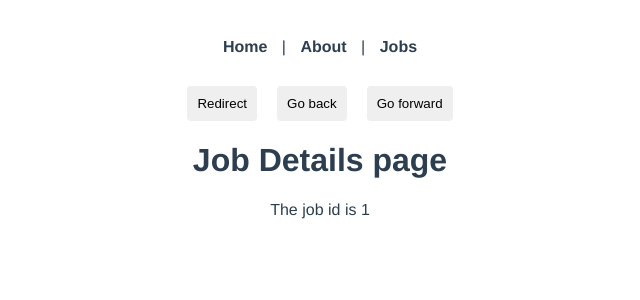
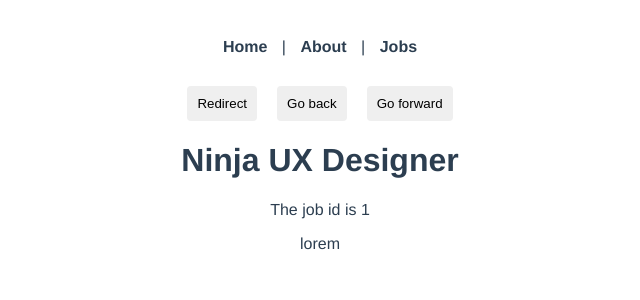
Before and after one commit to ThomasLX869/vue_basics, a Vue app in the folder ninja-jobs/: page /jobs/1 in a window 1280 px wide. Shown: the top 300 px of the page, without its empty margins (320-960 px from the left). Built offline with nearby package versions, Linux system fonts and the light colour scheme; data requests are answered from the project's data file.

Commit message:
fetching data

```diff
--- /dev/null
+++ b/ninja-jobs/data/db.json
@@ -0,0 +1,7 @@
+{
+    "jobs": [
+        { "title": "Ninja UX Designer", "id": 1, "details": "lorem" },
+        { "title": "Ninja Web Developer", "id": 2, "details": "lorem" },
+        { "title": "Ninja Vue Developer", "id": 3, "details": "lorem" }
+    ]
+}
--- a/ninja-jobs/package.json
+++ b/ninja-jobs/package.json
@@ -8,6 +8,7 @@
   },
   "dependencies": {
     "core-js": "^3.8.3",
+    "json-server": "^1.0.0-beta.1",
     "vue": "^3.2.13",
     "vue-router": "^4.0.3"
   },
--- a/ninja-jobs/src/views/jobs/JobDetails.vue
+++ b/ninja-jobs/src/views/jobs/JobDetails.vue
@@ -1,14 +1,27 @@
 <template>
-  <h1>Job Details page</h1>
-  <p>The job id is {{ id }}</p>
+  <div v-if="job">
+    <h1>{{ job.title }}</h1>
+    <p>The job id is {{ id }}</p>
+    <p>{{ job.details }}</p>
+  </div>
+  <div v-else>
+    <p>Loading job details ....</p>
+  </div>
 </template>
 
 <script>
 export default {
   data() {
     return {
-      id: this.$route.params.id
+      id: this.$route.params.id,
+      job: null
     }
+  },
+  mounted() {
+    fetch('http://localhost:3000/jobs/' + this.id)
+      .then(res => res.json())
+      .then(data => this.job = data)
+      .catch(err => console.error(err))
   }
 }
 </script>
--- a/ninja-jobs/src/views/jobs/JobView.vue
+++ b/ninja-jobs/src/views/jobs/JobView.vue
@@ -1,9 +1,14 @@
 <template>
   <h1>Jobs</h1>
-  <div v-for="job in jobs" :key="job.id" class="job">
-    <router-link :to="{ name : 'jobDetails', params: { id : job.id } }">
-      <h2>{{ job.title }}</h2>
-    </router-link>
+  <div v-if="jobs.length">
+    <div v-for="job in jobs" :key="job.id" class="job">
+      <router-link :to="{ name : 'jobDetails', params: { id : job.id } }">
+        <h2>{{ job.title }}</h2>
+      </router-link>
+    </div>
+  </div>
+  <div v-else>
+    <p>Loading jobs ...</p>
   </div>
 </template>
 
@@ -11,12 +16,14 @@
 export default {
     data() {
         return {
-            jobs: [
-                { title: 'Ninja UX Designer', id: 1, details: 'lorem' },
-                { title: 'Ninja Web Developer', id: 2, details : 'lorem'},
-                { title: 'Ninja Vue Developer', id: 3, details : 'lorem'},
-            ]
+            jobs: []
         }
+    },
+    mounted() {
+      fetch('http://localhost:3000/jobs')
+        .then(res => res.json())
+        .then(data => this.jobs = data)
+        .catch(err => console.error(err))
     }
 }
 </script>
```
Also changed, not shown: 1 other file (tests, documents, lock files or other folders).
